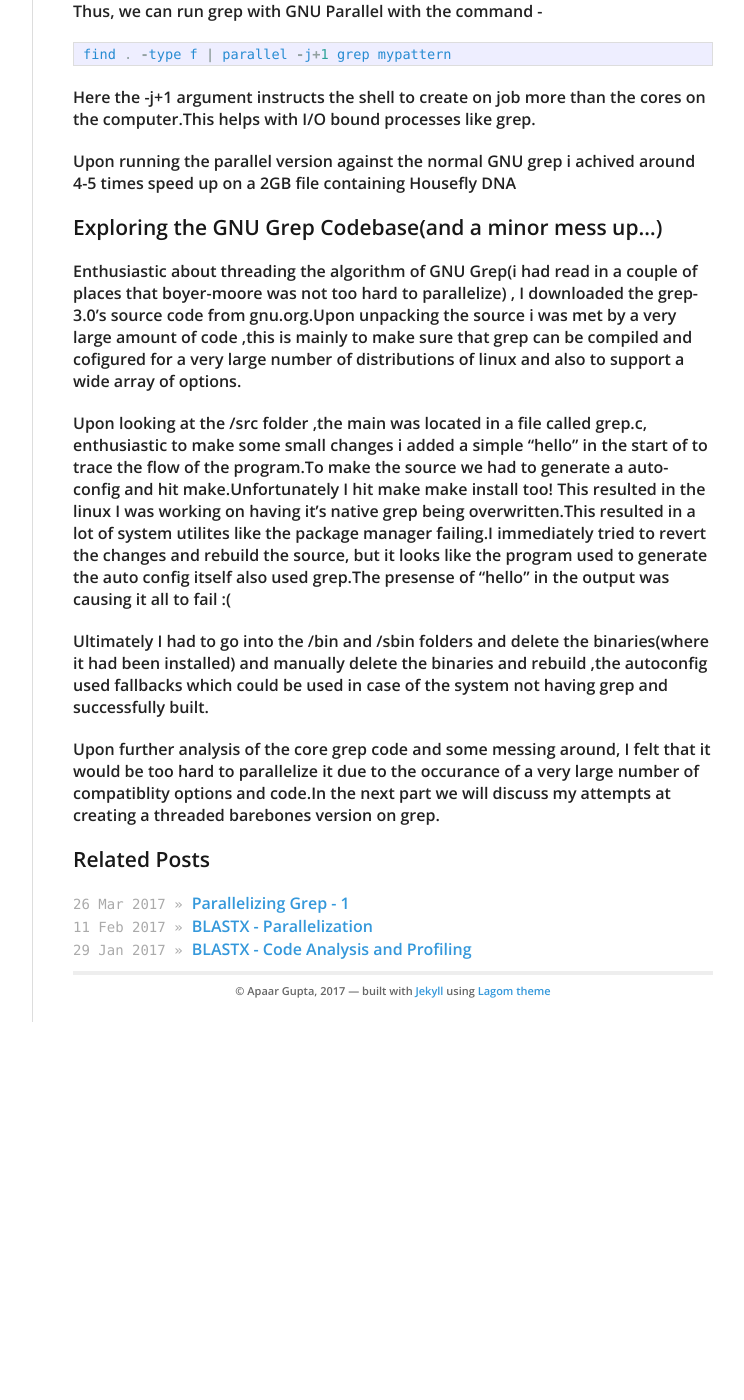
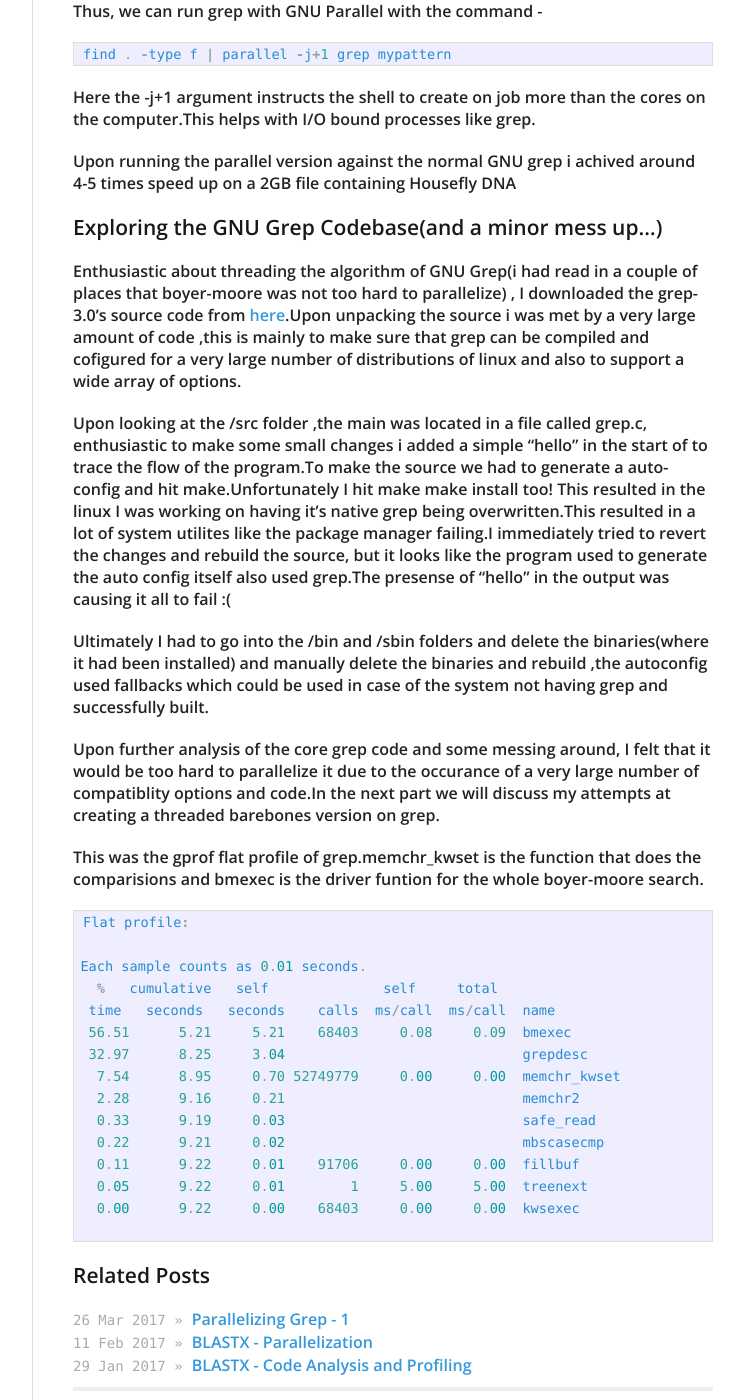
Before and after one commit to Apaar/apaar.github.io, a Jekyll site: the page built from _posts/2017-03-22-Parallelizing-Grep.md, in a window 1280 px wide and 1400 px high, scrolled down 1145 px. Shown: the whole window, without its empty margins (378-1122 px from the left). Built offline with Jekyll 4.4.1, drawn with Linux system fonts in a browser that asks for light colours; nearby versions of some CDN libraries; before the commit the page ends 2167 px from its top, so only the background shows below that.

Commit message:
grep fixes

```diff
--- a/_posts/2017-03-22-Parallelizing-Grep.md
+++ b/_posts/2017-03-22-Parallelizing-Grep.md
@@ -38,10 +38,31 @@ Upon running the parallel version against the normal GNU grep i achived around 4
 
 ### Exploring the GNU Grep Codebase(and a minor mess up...)
 
-Enthusiastic about threading the algorithm of GNU Grep(i had read in a  couple of places that boyer-moore was not too hard to parallelize) , I downloaded the grep-3.0's source code from gnu.org.Upon unpacking the source i was met by a very large amount of code ,this is mainly to make sure that grep can be compiled and cofigured for a very large number of distributions of linux and also to support a wide array of options.
+Enthusiastic about threading the algorithm of GNU Grep(i had read in a  couple of places that boyer-moore was not too hard to parallelize) , I downloaded the grep-3.0's source code from [here](https://ftp.gnu.org/gnu/grep/).Upon unpacking the source i was met by a very large amount of code ,this is mainly to make sure that grep can be compiled and cofigured for a very large number of distributions of linux and also to support a wide array of options.
 
 Upon looking at the /src folder ,the main was located in a file called grep.c, enthusiastic to make some small changes i added a simple "hello" in the start of to trace the flow of the program.To make the source we had to generate a auto-config and hit make.Unfortunately I hit make make install too! This resulted in the linux I was working on having it's native grep being overwritten.This resulted in a lot of system utilites like the package manager failing.I immediately tried to revert the changes and rebuild the source, but it looks like the program used to generate the auto config itself also used grep.The presense of "hello" in the output was causing it all to fail :(
 
 Ultimately I had to go into the /bin and /sbin folders and delete the binaries(where it had been installed) and manually delete the binaries and rebuild ,the autoconfig used fallbacks which could be used in case of the system not having grep and successfully built.
 
 Upon further analysis of the core grep code and some messing around, I felt that it would be too hard to parallelize it due to the occurance of a very large number of compatiblity options and code.In the next part we will discuss my attempts at creating a threaded barebones version on grep.
+
+This was the gprof flat profile of grep.memchr_kwset is the function that does the comparisions and bmexec is the driver funtion for the whole boyer-moore search.
+
+{% highlight c %}
+
+Flat profile:
+
+Each sample counts as 0.01 seconds.
+  %   cumulative   self              self     total
+ time   seconds   seconds    calls  ms/call  ms/call  name
+ 56.51      5.21     5.21    68403     0.08     0.09  bmexec
+ 32.97      8.25     3.04                             grepdesc
+  7.54      8.95     0.70 52749779     0.00     0.00  memchr_kwset
+  2.28      9.16     0.21                             memchr2
+  0.33      9.19     0.03                             safe_read
+  0.22      9.21     0.02                             mbscasecmp
+  0.11      9.22     0.01    91706     0.00     0.00  fillbuf
+  0.05      9.22     0.01        1     5.00     5.00  treenext
+  0.00      9.22     0.00    68403     0.00     0.00  kwsexec
+
+{% endhighlight c %}
```
Also changed, not shown: _posts/2017-03-26-Parallelizing-Grep-1.md (+1 -1 lines).
